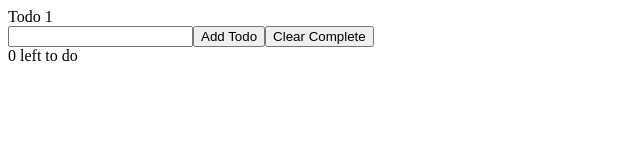
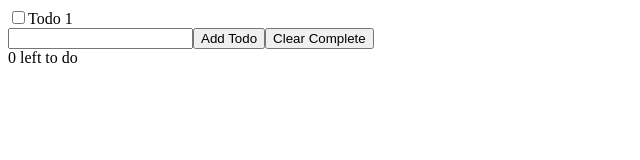
Before and after one commit to howema/react-todo-list-classic, a React (Create React App) app: page / in a window 1280 px wide. Shown: the top 160 px of the page, without its empty margins (0-640 px from the left). Built offline with nearby package versions, Linux system fonts and the light colour scheme.

Commit message:
feat: add checkbox

```diff
--- a/src/Todo.js
+++ b/src/Todo.js
@@ -2,6 +2,11 @@
 
 export default function Todo({ todo }) {
   return (
-    <div>{todo.name}</div>
+    <div>
+      <label>
+        <input type="checkbox" checked={todo.complete} />
+      {todo.name}
+      </label>
+    </div>
   )
 }
```
